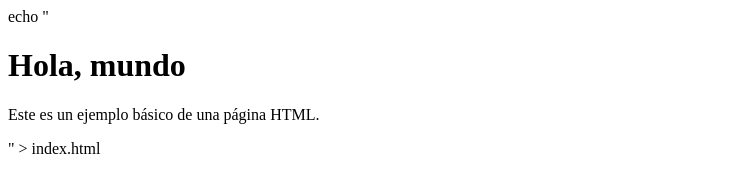
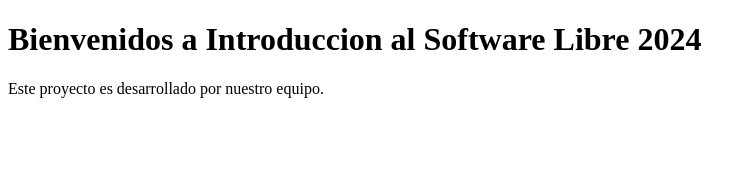
Before and after one commit to JosueCLopez/ISL135_2024, a plain HTML site: page index.html in a window 1280 px wide. Shown: the whole page, without its empty margins (0-756 px from the left). Drawn offline with Linux system fonts and the light colour scheme.

Commit message:
Se edita el archivo index.html

```diff
--- a/index.html
+++ b/index.html
@@ -1,12 +1,13 @@
-echo "<!DOCTYPE html>
+<!DOCTYPE html>
 <html lang='es'>
 <head>
     <meta charset='UTF-8'>
     <meta name='viewport' content='width=device-width, initial-scale=1.0'>
-    <title>Mi Página Sencilla</title>
+    <title>Laboratorio ISL135</title>
 </head>
 <body>
-    <h1>Hola, mundo</h1>
-    <p>Este es un ejemplo básico de una página HTML.</p>
+    <h1>Bienvenidos a Introduccion al Software Libre 2024</h1>
+    <p id="descripcion">Este proyecto es desarrollado por nuestro equipo.</p>
+    <script src="js/script.js"></script>
 </body>
-</html>" > index.html
+</html>
```
